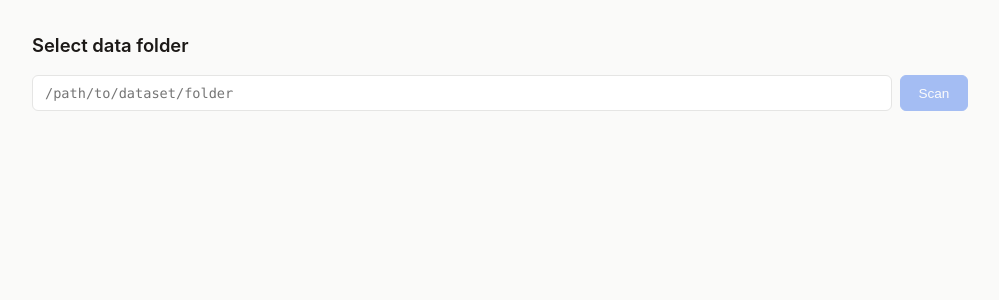
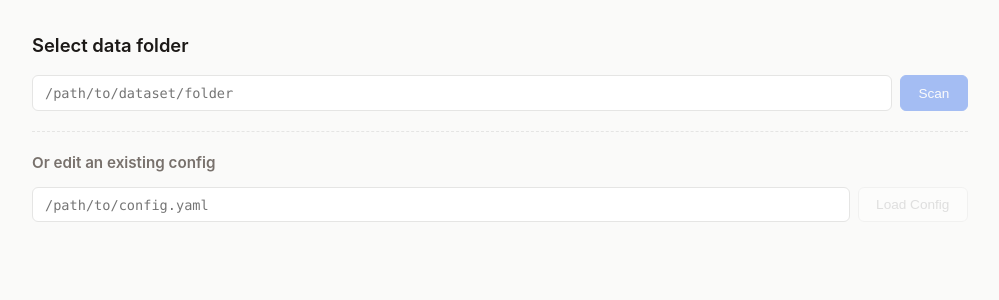
Before and after one commit to gethakloppers/Data-rec, a Flask app: page / in a window 1280 px wide. Shown: the part 183-483 px from the top of the page, without its empty margins (140-1139 px from the left). Run offline with Flask 3, Linux system fonts and the light colour scheme.

Commit message:
On branch main Your branch is up to date with 'origin/main'.
Changes to be committed:
	new file:   .DS_Store
	modified:   configapp/app.py
	modified:   configapp/static/css/style.css
	modified:   configapp/static/js/app.js
	modified:   configapp/templates/index.html
	new file:   recdata/.DS_Store
	modified:   recdata/configs/xwines.yaml

```diff
--- a/configapp/app.py
+++ b/configapp/app.py
@@ -487,6 +487,16 @@ _WIZARD_TO_YAML_TYPE: dict[str, str | None] = {
     "misc": "misc",        # misc retained as its own type
 }
 
+# YAML feature type → Wizard type (reverse mapping for loading configs)
+_YAML_TO_WIZARD_TYPE: dict[str, str] = {
+    "token": "token",
+    "float": "float",
+    "token_seq": "token_seq",
+    "text": "text",
+    "misc": "misc",
+    "drop": "drop",
+}
+
 # Schema categories handled by the schema section (excluded from features)
 _SCHEMA_SKIP_CATEGORIES = {"user_id", "item_id", "timestamp"}
 
@@ -570,6 +580,222 @@ def save_config():
     except Exception as exc:
         logger.exception("Failed to save config")
         return jsonify({"error": f"Failed to save: {exc}"}), 500
+
+
+@app.route("/api/parse-config", methods=["POST"])
+def parse_config():
+    """Parse an existing YAML config and return wizard-compatible state.
+
+    Request JSON::
+
+        {"config_path": "/path/to/steam.yaml"}
+
+    Response JSON::
+
+        {
+          "metadata": {...},
+          "fileRoles": [...],
+          "stakeholderConfig": {...},
+          "pendingColumnConfigs": {...}
+        }
+    """
+    data = request.get_json(silent=True) or {}
+    config_path = data.get("config_path", "").strip()
+
+    if not config_path:
+        return jsonify({"error": "config_path is required"}), 400
+
+    path = Path(config_path)
+    if not path.is_file():
+        return jsonify({"error": f"File not found: {config_path}"}), 404
+
+    try:
+        result = _parse_yaml_to_wizard_state(path)
+        return jsonify(result)
+    except Exception as exc:
+        logger.exception("Failed to parse config")
+        return jsonify({"error": f"Failed to parse config: {exc}"}), 500
+
+
+def _parse_yaml_to_wizard_state(config_path: Path) -> dict:
+    """Parse a YAML config file and return wizard-compatible state.
+
+    Reverse-maps the YAML structure back to the wizard's internal format,
+    allowing an existing config to be loaded for editing.
+
+    Returns:
+        A dict with keys: ``metadata``, ``fileRoles``, ``stakeholderConfig``,
+        ``pendingColumnConfigs``.
+    """
+    with open(config_path, "r", encoding="utf-8") as f:
+        config = yaml.safe_load(f)
+
+    if not config or not isinstance(config, dict):
+        raise ValueError("Invalid YAML config: expected a mapping")
+
+    # ── Metadata ──────────────────────────────────────────────────────────
+    metadata = {
+        "datasetName": config.get("dataset_name", "") or "",
+        "domain": config.get("domain", "") or "",
+        "version": str(config.get("version", "") or ""),
+        "sourceUrl": config.get("source_url", "") or "",
+        "description": (config.get("description", "") or "").strip(),
+        "citation": (config.get("citation", "") or "").strip(),
+    }
+
+    # ── File roles ────────────────────────────────────────────────────────
+    file_roles: list[dict] = []
+    files_section = config.get("files", {}) or {}
+    for role in ("interactions", "items", "users", "other"):
+        entry = files_section.get(role)
+        if entry is None:
+            continue
+        if isinstance(entry, str):
+            file_roles.append({"filename": entry, "role": role})
+        elif isinstance(entry, dict):
+            fr: dict = {"filename": entry.get("filename", ""), "role": role}
+            if entry.get("archive"):
+                fr["archive"] = entry["archive"]
+            file_roles.append(fr)
+        elif isinstance(entry, list):
+            for item in entry:
+                if isinstance(item, str):
+                    file_roles.append({"filename": item, "role": role})
+                elif isinstance(item, dict):
+                    fr = {"filename": item.get("filename", ""), "role": role}
+                    if item.get("archive"):
+                        fr["archive"] = item["archive"]
+                    file_roles.append(fr)
+
+    # ── Stakeholder config ────────────────────────────────────────────────
+    stakeholder_cfg: dict = {}
+    raw_stakeholders = config.get("stakeholder_roles", {}) or {}
+    for sk in ("consumer", "provider", "upstream", "downstream",
+               "system", "third_party"):
+        raw = raw_stakeholders.get(sk)
+        if raw is None:
+            raw = False
+        if isinstance(raw, bool):
+            # Flat format: just a boolean
+            entry_dict: dict = {"enabled": raw}
+            if sk in _ENTITY_STAKEHOLDERS:
+                entry_dict["id_column"] = ""
+            entry_dict["columns"] = []
+        elif isinstance(raw, dict):
+            # Nested format (wizard-generated or hand-written)
+            enabled = bool(raw.get("supported", raw.get("enabled", False)))
+            entry_dict = {"enabled": enabled}
+            if sk in _ENTITY_STAKEHOLDERS:
+                id_list = raw.get("id", [])
+                entry_dict["id_column"] = (
+                    id_list[0] if isinstance(id_list, list) and id_list else ""
+                )
+            entry_dict["columns"] = list(
+                raw.get("features", raw.get("columns", [])) or []
+            )
+        else:
+            entry_dict = {"enabled": False}
+            if sk in _ENTITY_STAKEHOLDERS:
+                entry_dict["id_column"] = ""
+            entry_dict["columns"] = []
+        stakeholder_cfg[sk] = entry_dict
+
+    # ── Pending column configs ────────────────────────────────────────────
+    # Built from schema + *_features + taxonomy sections.
+    pending: dict[str, dict] = {}
+
+    # 1. Parse schema section → column name to {type, schema}
+    schema = config.get("schema", {}) or {}
+    schema_columns: dict[str, dict] = {}
+    _SCHEMA_FIELD_MAP = {
+        "user_identifier": {"type": "token", "schema": "user_id"},
+        "item_identifier": {"type": "token", "schema": "item_id"},
+        "timestamp":       {"type": "datetime", "schema": "timestamp"},
+        "rating":          {"type": "float", "schema": "explicit_feedback"},
+    }
+    for field, defaults in _SCHEMA_FIELD_MAP.items():
+        for col in (schema.get(field) or []):
+            schema_columns[col] = dict(defaults)
+
+    # 2. Parse feature sections + taxonomy per role
+    _ROLE_FEATURE_KEYS = {
+        "items": "item_features",
+        "interactions": "interaction_features",
+        "users": "user_features",
+        "other": "other_features",
+    }
+
+    for role in ("interactions", "items", "users", "other"):
+        feature_key = _ROLE_FEATURE_KEYS[role]
+        features_section = config.get(feature_key, {}) or {}
+        taxonomy_section = (
+            (config.get("taxonomy", {}) or {}).get(role, {}) or {}
+        )
+
+        role_file_roles = [fr for fr in file_roles if fr["role"] == role]
+        if not role_file_roles:
+            continue
+
+        # Feature type map: col → wizard type
+        feature_type_map: dict[str, str] = {}
+        for yaml_type, cols in features_section.items():
+            if not cols:
+                continue
+            wizard_type = _YAML_TO_WIZARD_TYPE.get(yaml_type, "")
+            if wizard_type:
+                for col in cols:
+                    feature_type_map[col] = wizard_type
+
+        # Taxonomy schema map: col → category
+        taxonomy_map: dict[str, str] = {}
+        for cat, cols in taxonomy_section.items():
+            if not cols:
+                continue
+            for col in cols:
+                taxonomy_map[col] = cat
+
+        # Build pending config per file in this role
+        for fr in role_file_roles:
+            tab_key = fr["role"] + "__" + fr["filename"]
+            col_configs: dict[str, dict] = {}
+
+            # Add schema columns (user_id, item_id, timestamp, rating)
+            for col, cfg in schema_columns.items():
+                col_configs[col] = {
+                    "type": cfg["type"],
+                    "separator": "|",
+                    "schema": cfg["schema"],
+                }
+
+            # Add feature columns
+            for col, wizard_type in feature_type_map.items():
+                if col not in col_configs:
+                    col_configs[col] = {
+                        "type": wizard_type,
+                        "separator": "|",
+                        "schema": taxonomy_map.get(col, ""),
+                    }
+
+            # Add taxonomy-only columns (in taxonomy but not features/schema)
+            for cat, cols in taxonomy_section.items():
+                if not cols:
+                    continue
+                for col in cols:
+                    if col not in col_configs:
+                        col_configs[col] = {
+                            "type": "",
+                            "separator": "|",
+                            "schema": cat,
+                        }
+
+            pending[tab_key] = col_configs
+
+    return {
+        "metadata": metadata,
+        "fileRoles": file_roles,
+        "stakeholderConfig": stakeholder_cfg,
+        "pendingColumnConfigs": pending,
+    }
 
 
 def _build_yaml_config(data: dict) -> str:
@@ -715,9 +941,6 @@ def _build_yaml_config(data: dict) -> str:
                 cat = cfg.get("schema", "")
                 col_type = cfg.get("type", "")
 
-                # Skip columns handled by the schema section
-                if cat in _SCHEMA_SKIP_CATEGORIES:
-                    continue
                 if not col_type:
                     continue
 
--- a/configapp/static/css/style.css
+++ b/configapp/static/css/style.css
@@ -825,3 +825,28 @@ select.form-input {
   font-size: 0.85rem;
   font-weight: 500;
 }
+
+
+/* ─── Edit Config Section (Step 1) ─── */
+
+.edit-config-section {
+  margin-top: 1.25rem;
+  padding-top: 1.25rem;
+  border-top: 1px dashed var(--border);
+}
+
+.edit-config-section h3 {
+  margin-top: 0;
+  margin-bottom: 0.75rem;
+}
+
+.config-loaded-banner {
+  padding: 0.55rem 0.85rem;
+  margin-top: 0.5rem;
+  background: var(--green-light);
+  border: 1px solid #bbf7d0;
+  border-radius: var(--radius);
+  color: var(--green);
+  font-size: 0.85rem;
+  font-weight: 500;
+}
--- a/configapp/static/js/app.js
+++ b/configapp/static/js/app.js
@@ -61,7 +61,7 @@ const _NAME_HINTS = [
 
 // Type labels for display
 const TYPE_LABELS = {
-  float: "Number",
+  float: "Numerical",
   token: "Categorical",
   token_seq: "Cat. list",
   text: "Free text",
@@ -134,6 +134,13 @@ function configApp(defaultPath, outputPath) {
     yamlError: "",
     savedPath: "",
 
+    // ── Edit Config ──
+    configPath: "",
+    loadingConfig: false,
+    configLoadError: "",
+    configLoaded: false,
+    pendingColumnConfigs: {},
+
     // ── Computed ──
     get hasInteractions() {
       return this.files.some((f) => f.role === "interactions");
@@ -200,6 +207,85 @@ function configApp(defaultPath, outputPath) {
       }
     },
 
+    // ── Step 1: Load existing config ──
+    async loadConfig() {
+      this.loadingConfig = true;
+      this.configLoadError = "";
+      this.configLoaded = false;
+
+      try {
+        const res = await fetch("/api/parse-config", {
+          method: "POST",
+          headers: { "Content-Type": "application/json" },
+          body: JSON.stringify({ config_path: this.configPath }),
+        });
+        const data = await res.json();
+        if (!res.ok) {
+          this.configLoadError = data.error || "Failed to load config";
+          return;
+        }
+
+        // Apply metadata
+        if (data.metadata) {
+          Object.assign(this.metadata, data.metadata);
+        }
+
+        // Apply stakeholder config
+        if (data.stakeholderConfig) {
+          for (const [sk, cfg] of Object.entries(data.stakeholderConfig)) {
+            if (this.stakeholderConfig[sk]) {
+              Object.assign(this.stakeholderConfig[sk], cfg);
+            }
+          }
+        }
+
+        // Store pending column configs (applied when previews load in switchTab)
+        this.pendingColumnConfigs = data.pendingColumnConfigs || {};
+
+        // Clear existing previews and column configs to force re-load with pending configs
+        this.previews = {};
+        this.columnConfigs = {};
+
+        // Scan folder if not done yet
+        if (this.folderPath && this.files.length === 0) {
+          await this.scanFolder();
+        }
+
+        // Apply file roles to scanned files
+        if (data.fileRoles && this.files.length > 0) {
+          this._applyFileRoles(data.fileRoles);
+        }
+
+        this.configLoaded = true;
+      } catch (err) {
+        this.configLoadError = "Network error: " + err.message;
+      } finally {
+        this.loadingConfig = false;
+      }
+    },
+
+    /**
+     * Match file roles from a loaded config to scanned files.
+     * Sets the `role` on matching file entries.
+     */
+    _applyFileRoles(fileRoles) {
+      for (const fr of fileRoles) {
+        // Try exact match (filename + archive)
+        let match = this.files.find((f) => {
+          if (f.filename !== fr.filename) return false;
+          if (fr.archive) return f.archive === fr.archive;
+          return !f.archive;
+        });
+        // Fallback: match by filename only (for hand-written configs without archive info)
+        if (!match) {
+          match = this.files.find((f) => f.filename === fr.filename && !f.role);
+        }
+        if (match) {
+          match.role = fr.role;
+        }
+      }
+    },
+
     // ── Step 1 → 2 ──
     async goToStep2() {
       if (!this.hasInteractions) return;
@@ -260,6 +346,20 @@ function configApp(defaultPath, outputPath) {
               this.columnConfigs[tabKey][col].schema = suggestedSchema;
             }
           }
+        }
+
+        // Apply pending column configs from loaded YAML (overrides auto-suggestions)
+        const pendingCfg = this.pendingColumnConfigs[tabKey];
+        if (pendingCfg) {
+          for (const [pcol, pcfg] of Object.entries(pendingCfg)) {
+            if (this.columnConfigs[tabKey][pcol]) {
+              if (pcfg.type) this.columnConfigs[tabKey][pcol].type = pcfg.type;
+              if (pcfg.separator) this.columnConfigs[tabKey][pcol].separator = pcfg.separator;
+              if (pcfg.schema) this.columnConfigs[tabKey][pcol].schema = pcfg.schema;
+            }
+            // Columns in pending config but not in file are silently ignored
+          }
+          delete this.pendingColumnConfigs[tabKey];
         }
       } catch (err) {
         this.previewError = "Network error: " + err.message;
--- a/configapp/templates/index.html
+++ b/configapp/templates/index.html
@@ -69,6 +69,23 @@
     </div>
 
     <p x-show="scanError" class="error" x-text="scanError"></p>
+
+    <!-- Edit existing config -->
+    <div class="edit-config-section">
+      <h3>Or edit an existing config</h3>
+      <div class="input-row">
+        <input type="text" x-model="configPath" placeholder="/path/to/config.yaml"
+               class="folder-input" @keydown.enter="loadConfig()">
+        <button @click="loadConfig()" :disabled="loadingConfig || !configPath.trim()" class="btn">
+          <span x-show="!loadingConfig">Load Config</span>
+          <span x-show="loadingConfig">Loading&hellip;</span>
+        </button>
+      </div>
+      <p x-show="configLoadError" class="error" x-text="configLoadError"></p>
+      <p x-show="configLoaded" class="config-loaded-banner">
+        &#x2713; Config loaded &mdash; column types and schema will be applied as you review each file.
+      </p>
+    </div>
 
     <template x-if="files.length > 0">
       <div>
@@ -190,7 +207,7 @@
                     <select x-model="getColumnConfig(col).type" class="type-select"
                             @change="autoUpdateSchema(col)">
                       <option value="">— Select —</option>
-                      <option value="float">Number</option>
+                      <option value="float">Numerical</option>
                       <option value="token">Categorical</option>
                       <option value="token_seq">Categorical list</option>
                       <option value="text">Free text</option>
@@ -213,7 +230,7 @@
                   </td>
                   <td>
                     <select class="schema-select"
-                            x-effect="{ step; const v = getColumnConfig(col).schema || ''; $nextTick(() => $el.value = v) }"
+                            x-model="getColumnConfig(col).schema"
                             @change="setSchemaForColumn(col, $event.target.value)">
                       <option value="">— Unassigned —</option>
                       <template x-for="cat in taxonomyCategoriesFor(activeTab)" :key="cat.key">
```
Also changed, not shown: recdata/configs/xwines.yaml (+25 -18 lines), 2 other files.
